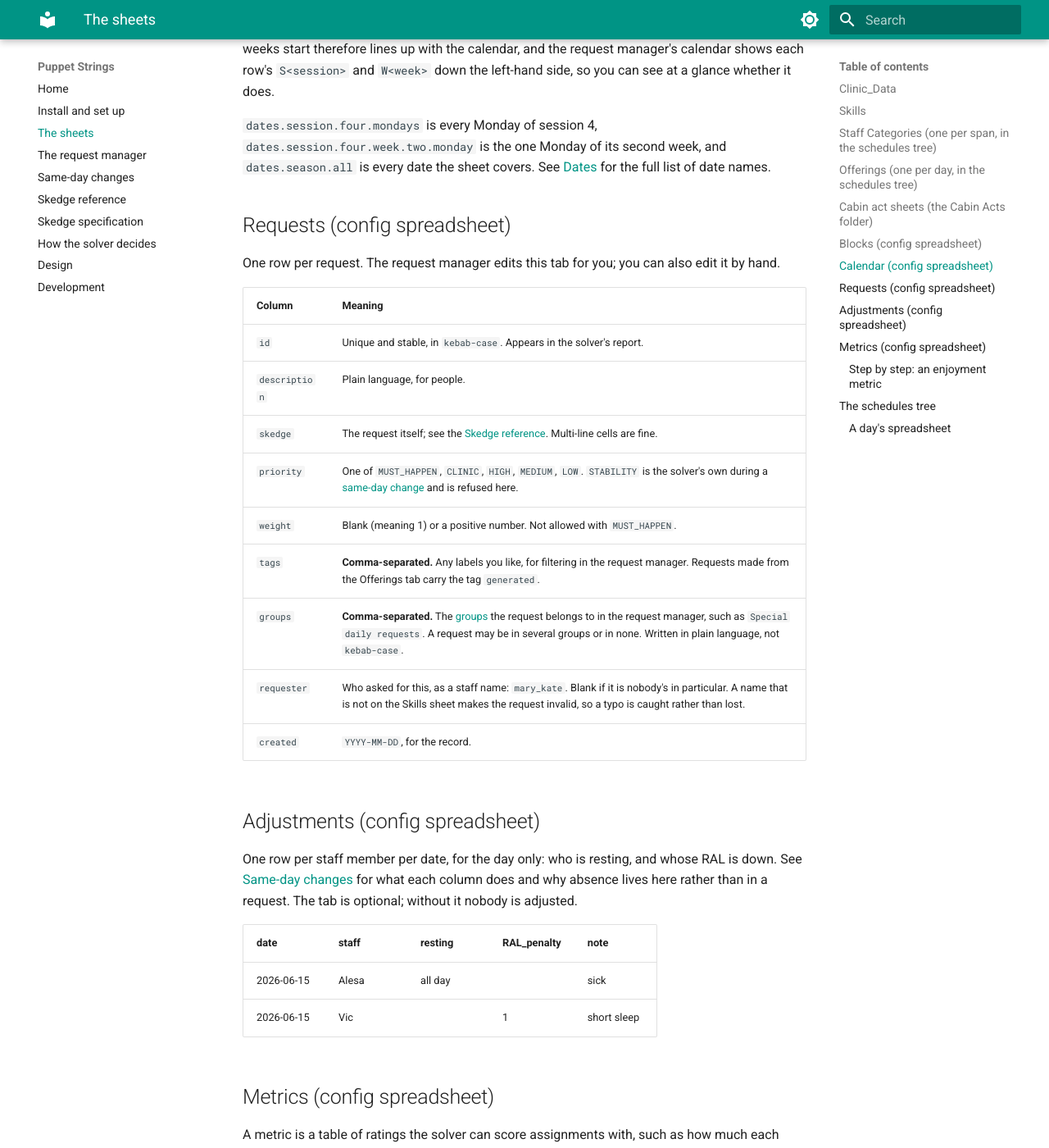
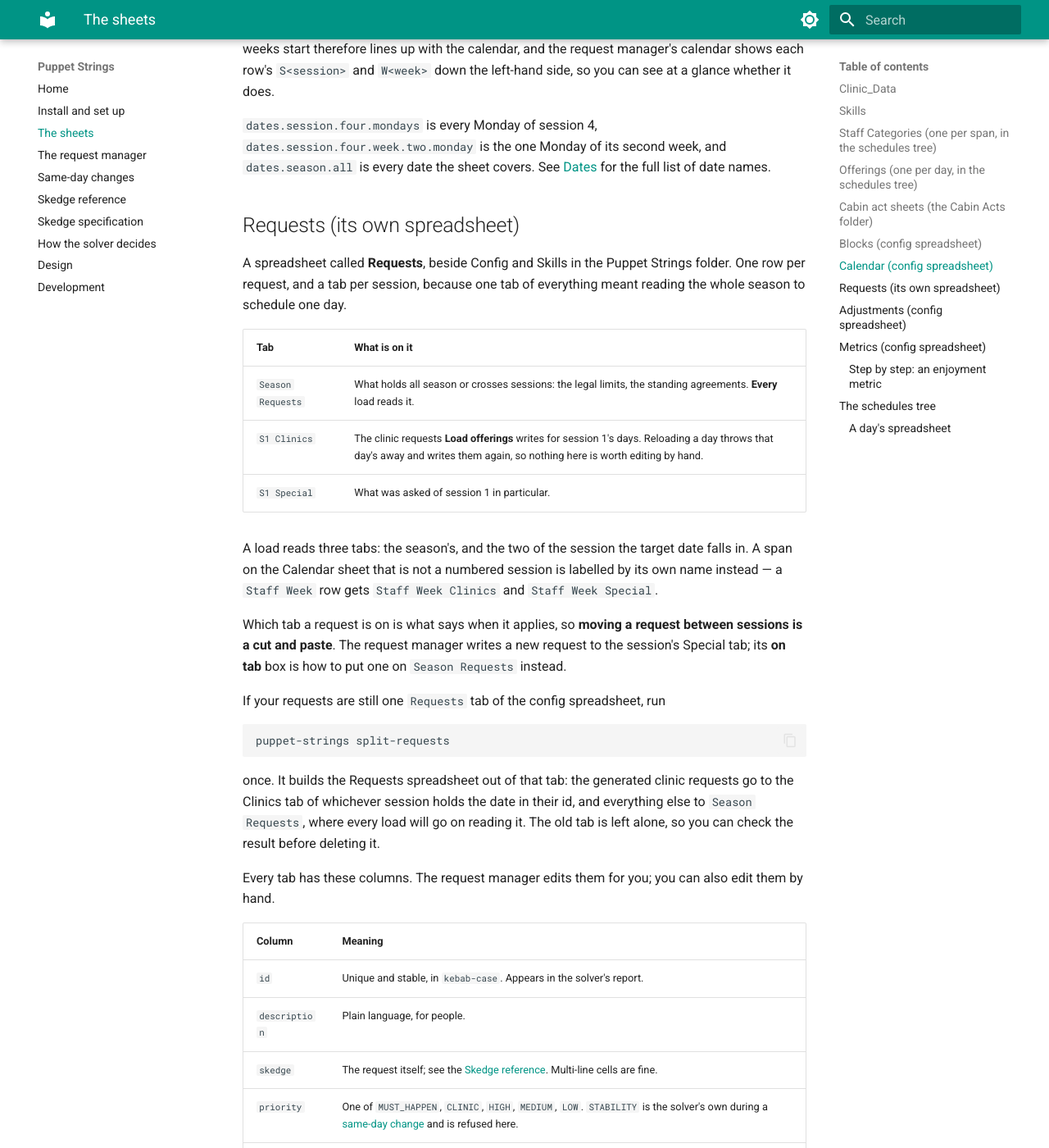
Before and after one commit to Dylan-Puppet-Master/Puppet-Strings, an MkDocs documentation site: the page built from docs/sheets.md, in a window 1280 px wide and 1400 px high, scrolled down 6632 px. Shown: the whole window at 82% size. Built offline with MkDocs 1.6.1 and Material for MkDocs 9.7.7, drawn with Linux system fonts in a browser that asks for light colours; some of the changed text lies outside the part shown.

Commit message:
Say in the docs that the requests have a spreadsheet now
The sheets page, the install steps and the schedules tree all described one
Requests tab of the config spreadsheet. They now describe the spreadsheet and its
tab per session, what each tab is for, which three a load reads, and the one-time
`split-requests` that builds it out of the old tab.

Co-Authored-By: Claude Opus 5 <noreply@anthropic.com>
Claude-Session: https://claude.ai/code/session_01BMXyBpjHxvTvQbzR8LFg3z

````diff
--- a/docs/sheets.md
+++ b/docs/sheets.md
@@ -238,10 +238,39 @@ you can see at a glance whether it does.
 `dates.season.all` is every date the sheet covers. See
 [Dates](skedge.md#dates) for the full list of date names.
 
-## Requests (config spreadsheet)
+## Requests (its own spreadsheet)
 
-One row per request. The request manager edits this tab for you; you can also edit it by
-hand.
+A spreadsheet called **Requests**, beside Config and Skills in the Puppet Strings folder.
+One row per request, and a tab per session, because one tab of everything meant reading
+the whole season to schedule one day.
+
+| Tab | What is on it |
+|---|---|
+| `Season Requests` | What holds all season or crosses sessions: the legal limits, the standing agreements. **Every** load reads it. |
+| `S1 Clinics` | The clinic requests **Load offerings** writes for session 1's days. Reloading a day throws that day's away and writes them again, so nothing here is worth editing by hand. |
+| `S1 Special` | What was asked of session 1 in particular. |
+
+A load reads three tabs: the season's, and the two of the session the target date falls
+in. A span on the Calendar sheet that is not a numbered session is labelled by its own
+name instead — a `Staff Week` row gets `Staff Week Clinics` and `Staff Week Special`.
+
+Which tab a request is on is what says when it applies, so **moving a request between
+sessions is a cut and paste**. The request manager writes a new request to the session's
+Special tab; its **on tab** box is how to put one on `Season Requests` instead.
+
+If your requests are still one `Requests` tab of the config spreadsheet, run
+
+```
+puppet-strings split-requests
+```
+
+once. It builds the Requests spreadsheet out of that tab: the generated clinic requests go
+to the Clinics tab of whichever session holds the date in their id, and everything else to
+`Season Requests`, where every load will go on reading it. The old tab is left alone, so
+you can check the result before deleting it.
+
+Every tab has these columns. The request manager edits them for you; you can also edit
+them by hand.
 
 | Column | Meaning |
 |---|---|
@@ -333,6 +362,7 @@ Puppet Strings/
     Clinic_Schedule
     Skills
     Config
+    Requests               a tab per session; see above
     Main Season/
       Session 1/
         Staff Categories   one spreadsheet, for that span's staff
````
Also changed, not shown: docs/app.md (+4 -2 lines), docs/install.md (+7 -4 lines), 2 other files.
